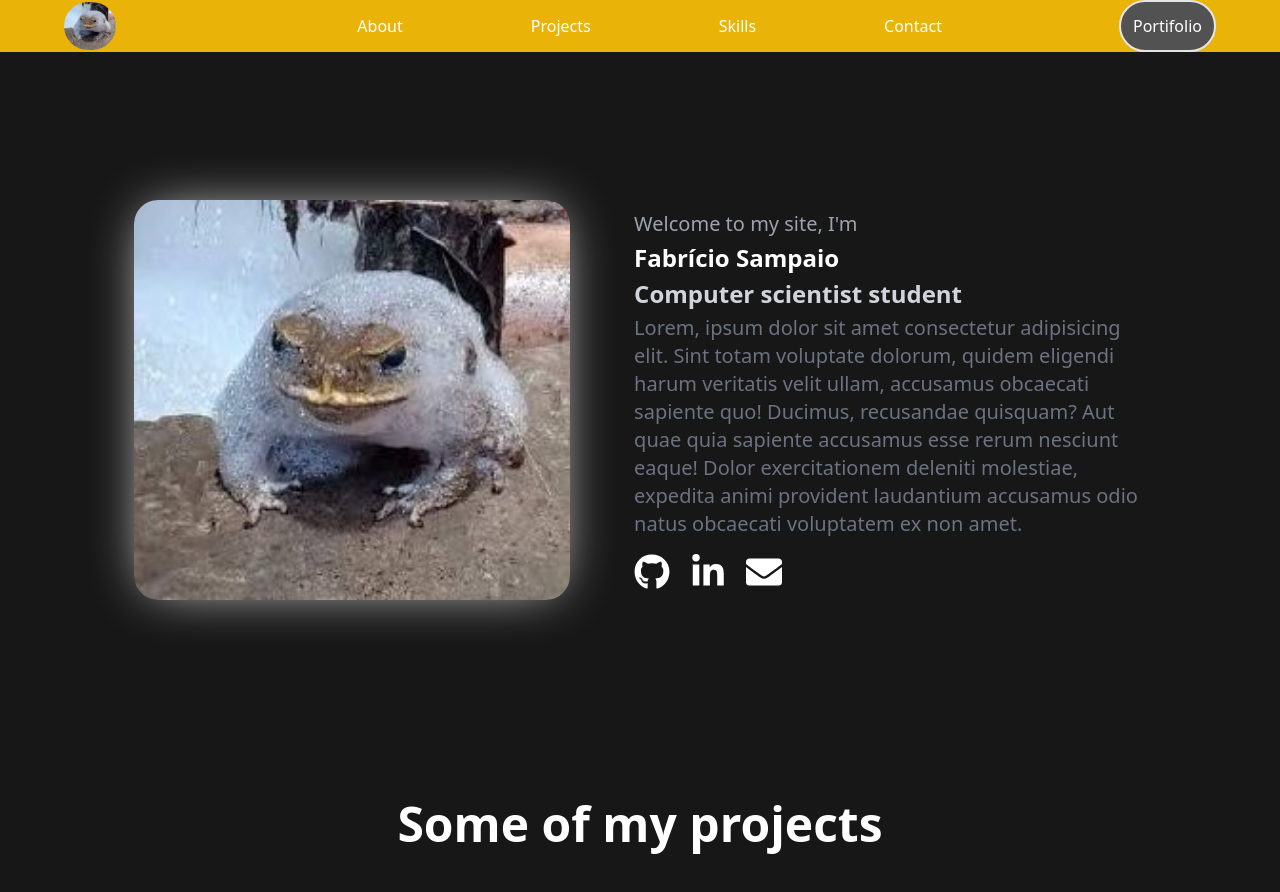
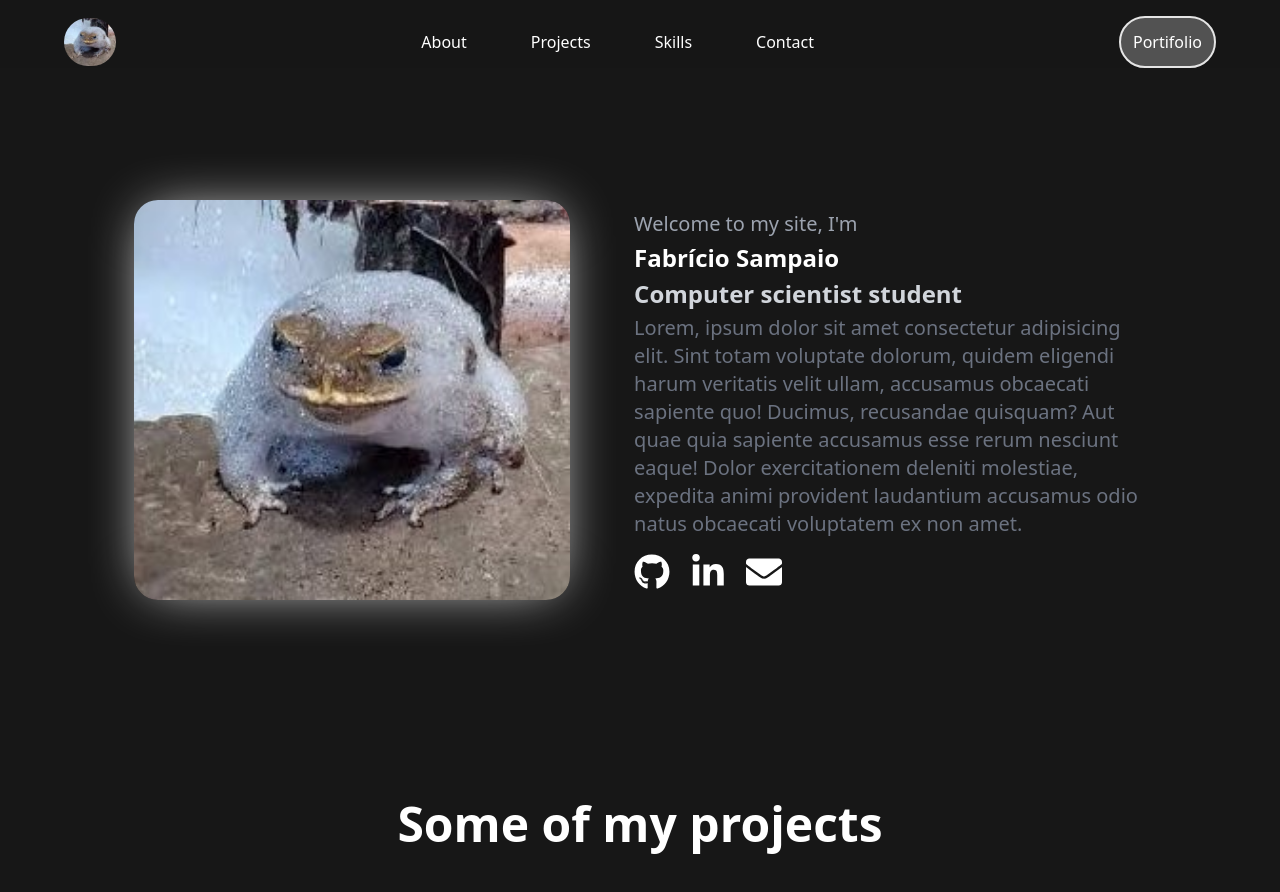
Before and after one commit to iTzFabregas/itzfabregas.github.io, a React (Create React App) app: page / in a window 1280 px wide. Shown: the top 892 px of the page. Built offline with nearby package versions, Linux system fonts and the light colour scheme.

Commit message:
fix: navbar

```diff
--- a/src/components/Navbar.js
+++ b/src/components/Navbar.js
@@ -3,16 +3,23 @@ import logo from '../assets/sapo_ensaboado.png'
 
 export default function Navbar() {
   return (
-    <nav className='fixed bg-green-500 bg-opacity-75 text-white w-screen'>
-      <div className='container bg-yellow-500 flex justify-between items-center p-4l'>
+    <nav className='fixed bg-neutral-900 bg-opacity-75 text-white w-screen'>
+      <div className='container flex flex-wrap justify-between items-center pt-4 mx-auto'>
+        <img src={logo} alt="logo" className='h-12 rounded-full ml-16' />
 
-        <img src={logo} alt="logo"  className='h-12 rounded-full ml-16'/>
-        <ul className='flex gap-16'>
-          <li></li><a href="#about" className='hover:underline'>About</a>
-          <li></li><a href="#projects" className='hover:underline'>Projects</a>
-          <li></li><a href="#skills" className='hover:underline'>Skills</a>
-          <li></li><a href="#contact" className='hover:underline'>Contact</a>
-        </ul>
+        <button data-collapse-toggle="navbar-default" type="button" class="inline-flex items-center p-2 ml-3 text-sm text-gray-500 rounded-lg md:hidden hover:bg-gray-100 focus:outline-none focus:ring-2 focus:ring-gray-200 dark:text-gray-400 dark:hover:bg-gray-700 dark:focus:ring-gray-600" aria-controls="navbar-default" aria-expanded="false">
+          <span class="sr-only">Open main menu</span>
+          <svg class="w-6 h-6" aria-hidden="true" fill="currentColor" viewBox="0 0 20 20" xmlns="http://www.w3.org/2000/svg"><path fill-rule="evenodd" d="M3 5a1 1 0 011-1h12a1 1 0 110 2H4a1 1 0 01-1-1zM3 10a1 1 0 011-1h12a1 1 0 110 2H4a1 1 0 01-1-1zM3 15a1 1 0 011-1h12a1 1 0 110 2H4a1 1 0 01-1-1z" clip-rule="evenodd"></path></svg>
+        </button>
+
+        <div id='navbar-default' class="hidden w-full md:block md:w-auto">
+          <ul className='flex gap-16'>
+            <li><a href="#about" className='hover:underline'>About</a></li>
+            <li><a href="#projects" className='hover:underline'>Projects</a></li>
+            <li><a href="#skills" className='hover:underline'>Skills</a></li>
+            <li><a href="#contact" className='hover:underline'>Contact</a></li>
+          </ul>
+        </div>
         <a href="https://github.com/itzfabregas" className='p-3 rounded-full bg-neutral-600 border-2 border-neutral-200 mr-16 hover:bg-neutral-700'>Portifolio</a>
 
       </div>
```
